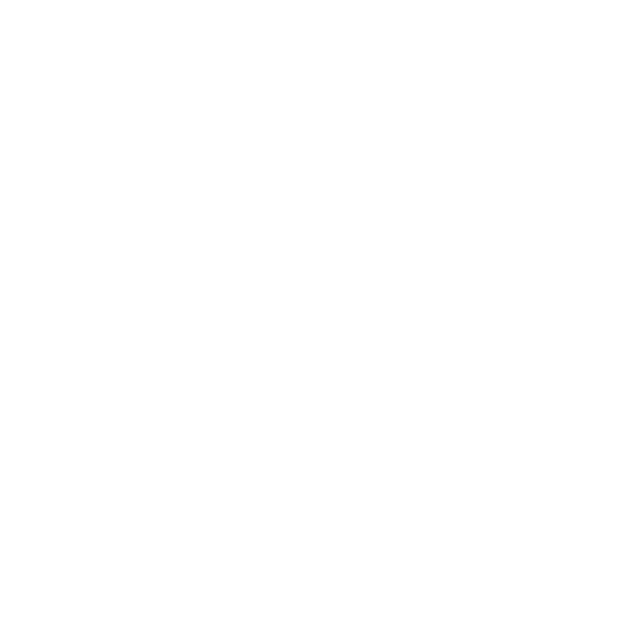
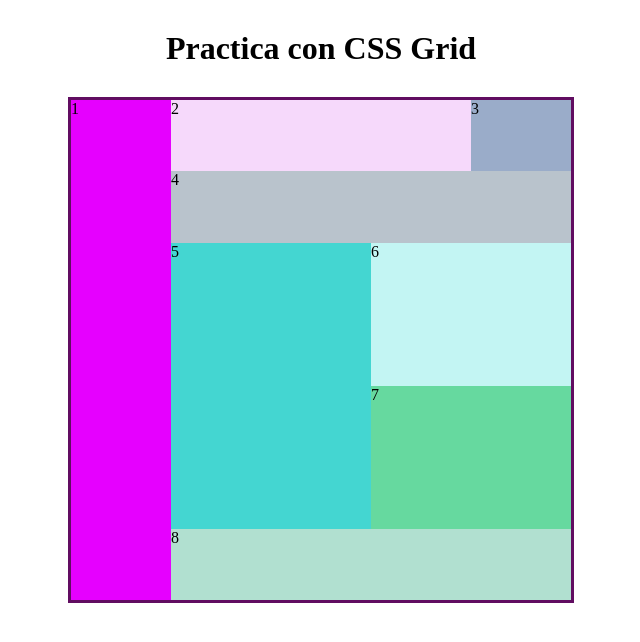
Before and after one commit to DeboraAlejandraGarciaCruz/maquetados_grid_template, a plain HTML site: page index1.html in a window 1280 px wide. Shown: the whole page, without its empty margins (319-959 px from the left). Drawn offline with Linux system fonts and the light colour scheme; files that its build step writes are made by us from their sources.

Commit message:
Update index1.html

```diff
--- a/index1.html
+++ b/index1.html
@@ -6,5 +6,17 @@
     <title>Practica CSS Grid</title>
     <link rel="stylesheet" href="css/estilo.css">
 </head>
-
+<body>
+    <h1> Practica con CSS Grid</h1>
+    <section  class="content-grid">
+        <article class="contenido"> 1 </article>
+        <article class="contenido"> 2 </article>
+        <article class="contenido"> 3 </article>
+        <article class="contenido"> 4 </article>
+        <article class="contenido"> 5 </article>
+        <article class="contenido"> 6 </article>
+        <article class="contenido"> 7 </article>
+        <article class="contenido"> 8 </article>
+    </section>
+</body>
 </html>
```
